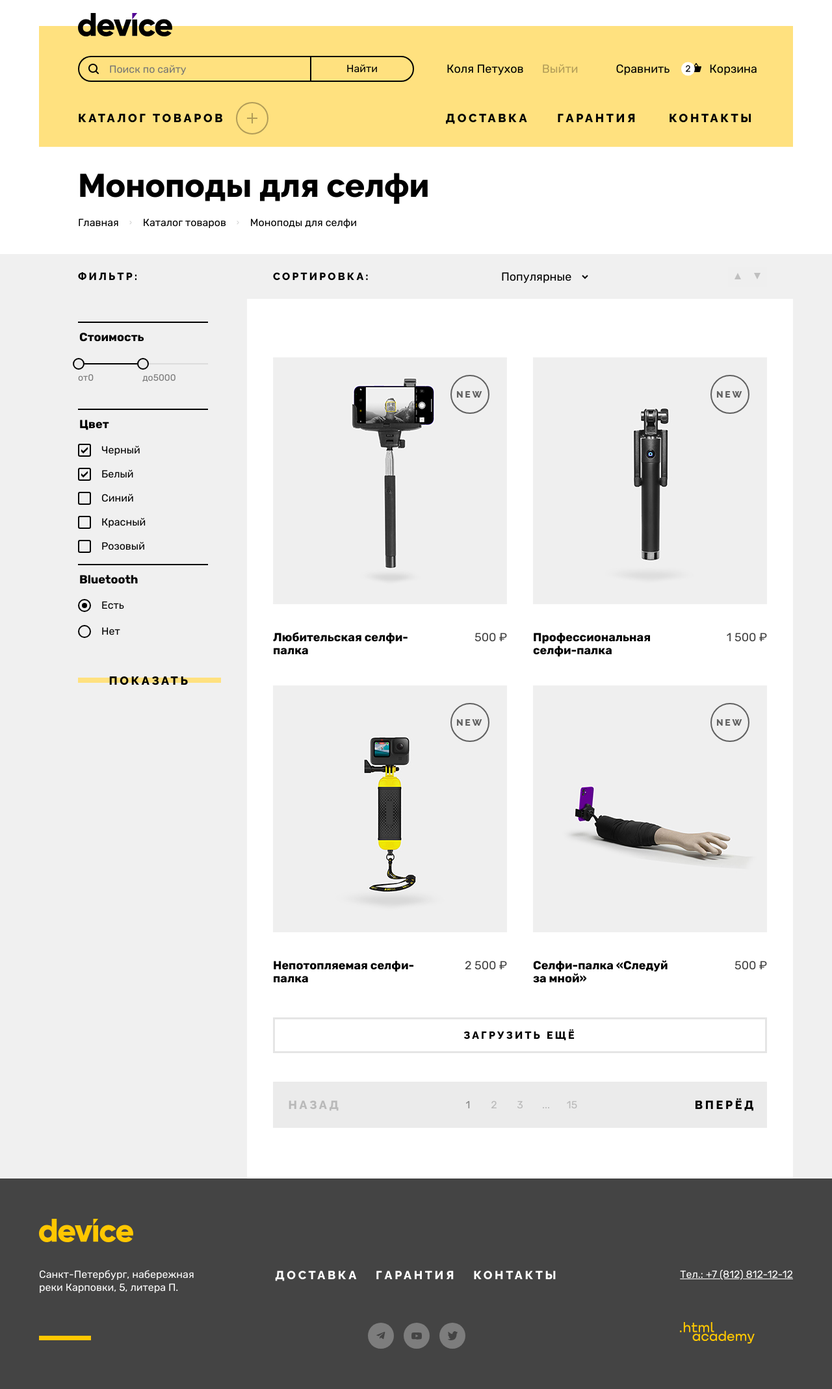
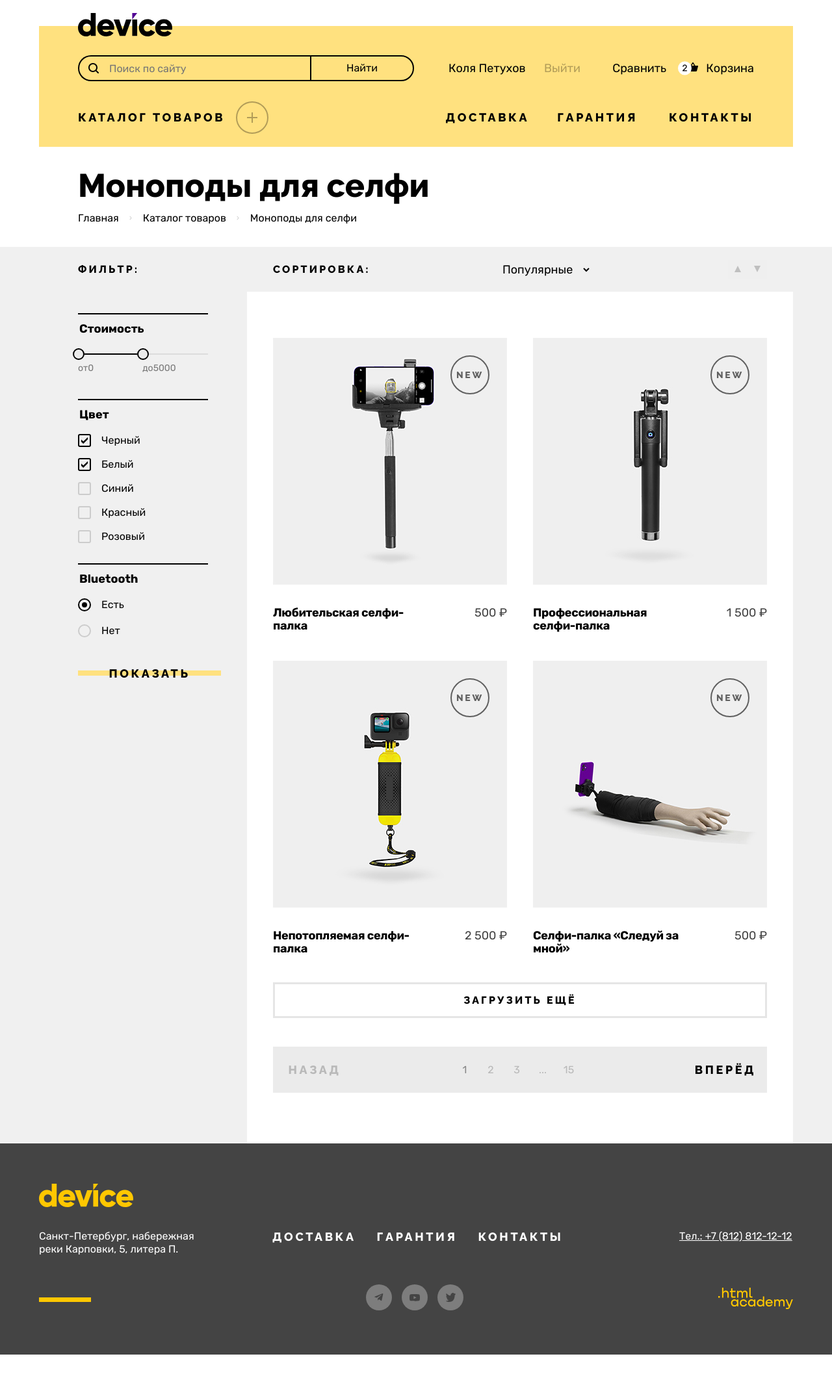
Before and after one commit to htmlacademy-htmlcss/2153301-device-35, a plain HTML site: page catalog.html in a window 1280 px wide. Shown: the whole page at 65% size. After the commit the page ends 2085 px from the top, so only its background shows below. Drawn offline with Linux system fonts and the light colour scheme.

Commit message:
17-40 вторник

```diff
--- a/catalog.html
+++ b/catalog.html
@@ -73,7 +73,8 @@
             </li>
             <li class="subcatalog-item"><a class="subcatalog-item-link style-1" href="#">Фитнес-браслеты</a></li>
             <li class="subcatalog-item"><a class="subcatalog-item-link style-1" href="#">Квадрокоптеры</a></li>
-            <li class="subcatalog-item"><a class="subcatalog-item-link style-1" href="catalog.html">Моноподы для селфи</a></li>
+            <li class="subcatalog-item"><a class="subcatalog-item-link style-1" href="catalog.html">Моноподы для
+                селфи</a></li>
             <li class="subcatalog-item"><a class="subcatalog-item-link style-1" href="#">Умные часы</a></li>
             <li class="subcatalog-item"><a class="subcatalog-item-link style-1" href="#"></a></li>
             <li class="subcatalog-item"><a class="subcatalog-item-link style-1" href="#">Экшн-камеры</a></li>
@@ -190,7 +191,7 @@
                     </label>
                   </li>
                   <li class="catalog-filter-item">
-                    <label class="control">
+                    <label class="control control-last">
                       <input type="checkbox" class="control-input visually-hidden" name="pink">
                       <span class="control-mark mark"></span><span class="mark">Розовый</span>
                       <span class="control-input-for-outline"></span>
--- a/styles/styles.css
+++ b/styles/styles.css
@@ -85,7 +85,7 @@ body {
   position: relative;
   display: flex;
   width: 1040px;
-  margin: 46px auto 30px;
+  margin: 45px auto 30px;
 }
 
 .search {
@@ -210,7 +210,7 @@ body {
   display: flex;
   justify-content: space-between;
   width: 100%;
-  margin: 5px;
+  margin: 5px 0;
   padding: 0;
   list-style-type: none;
   flex-wrap: wrap;
@@ -221,8 +221,8 @@ body {
 }
 
 .navigation-item-exit {
-  margin-left: 8px;
-  margin-right: auto;
+  margin-left: 0;
+  margin-right: 0;
 }
 
 
@@ -274,6 +274,7 @@ body {
   background-repeat: no-repeat;
   background-size: 13px 12px;
   background-position: 0 50%;
+  margin-left: 8px;
 }
 
 .navigation-compare-link {
@@ -435,6 +436,8 @@ body {
 
 .navigation-exit-link {
   color: rgba(0, 0, 0, 0.3);
+  padding-left: 18px;
+  padding-right: 27px;
 }
 
 .menu {
@@ -458,7 +461,6 @@ body {
 .menu-item-catalog {
   margin-right: auto;
   position: relative;
-
 }
 
 .menu-item-catalog:focus-within .subcatalog {
@@ -845,6 +847,12 @@ body {
   min-height: 60px;
   display: block;
   letter-spacing: -2%;
+}
+
+.list-product-item-caption-fitness-bracelets {
+  position: relative;
+  left: -3px;
+  width: 164px;
 }
 
 .services {
@@ -1375,7 +1383,7 @@ body {
 
 .link-device-logo-footer {
   display: inline-block;
-  margin: 62px auto 35px;
+  margin: 62px auto 30px;
 }
 
 .link-device-logo-footer:hover {
@@ -1396,12 +1404,12 @@ body {
 }
 
 .footer-column {
-  margin: 0 183px 0 auto;
+  margin: 0 auto 0 104px;
 }
 
 .logo-html-academy {
   display: block;
-  margin: 0 0 65px auto;
+  margin: 0 0 65px 60px;
 }
 
 .footer-content-address {
@@ -1423,7 +1431,7 @@ body {
 .services-page-footer {
   display: flex;
   justify-content: space-between;
-  width: 444px;
+  width: 470px;
   margin: 0;
   margin-bottom: 62px;
   padding: 0;
@@ -1433,7 +1441,7 @@ body {
 
 .services-page-footer-item-link {
   text-decoration: none;
-  padding: 4px;
+  padding: 16px;
   font-family: "Raleway", sans-serif;
   font-style: normal;
   font-weight: 800;
@@ -1509,7 +1517,7 @@ body {
 
 .contacts-phone-footer {
   display: block;
-  margin-bottom: 63px;
+  margin-bottom: 69px;
   color: #FFFFFF;
 }
 
@@ -1560,7 +1568,7 @@ body {
   font-size: 50px;
   line-height: 50px;
   margin-top: 35px;
-  margin-bottom: 16px;
+  margin-bottom: 9px;
 }
 
 .breadcrumbs {
@@ -1571,7 +1579,7 @@ body {
   margin: 0;
   list-style-type: none;
   flex-wrap: wrap;
-  margin-bottom: 34px;
+  margin-bottom: 30px;
 }
 
 .breadcrumbs-item:not(:last-child) {
@@ -1622,7 +1630,7 @@ body {
 
 .filter-title {
   display: inline-block;
-  margin: 25px 166px 60px 60px;
+  margin: 25px 166px 58px 60px;
   font-family: "Raleway", sans-serif;
   font-style: normal;
   font-weight: 800;
@@ -1634,7 +1642,7 @@ body {
 
 .filter-title-sort {
   display: inline-block;
-  margin: 25px 197px 25px 40px;
+  margin: 25px 199px 25px 40px;
   font-family: "Raleway", sans-serif;
   font-style: normal;
   font-weight: 800;
@@ -1660,7 +1668,7 @@ body {
 }
 
 .catalog-filter-group:first-child {
-  padding-top: 62px;
+  padding-top: 60px;
 }
 
 .catalog-filter-title {
@@ -1816,6 +1824,10 @@ body {
   cursor: pointer;
 }
 
+.control-last {
+  margin-bottom: 31px;
+}
+
 .control-input-for-outline {
   position: absolute;
   width: 20px;
@@ -1835,6 +1847,17 @@ body {
 
 .control-input:disabled ~ .mark {
   opacity: 0.1;
+}
+
+.control-mark {
+  box-sizing: border-box;
+  position: absolute;
+  top: 0;
+  left: 0;
+  width: 20px;
+  height: 20px;
+  border: 2px solid rgba(204, 204, 204, 1);
+  border-radius: 3px;
 }
 
 .control-input[type="checkbox"]:checked + .control-mark::before {
@@ -1848,40 +1871,35 @@ body {
   content: "";
 }
 
-.control-mark {
+.control-input[type="checkbox"]:checked + .control-mark {
+  border: 2px solid rgba(0, 0, 0, 1);
+}
+
+
+
+.control-input:focus-visible ~ .control-input-for-outline {
+  outline: 2px solid rgba(175, 79, 255, 1);
+  outline-offset: 2px;
+}
+
+.bluetooth-filter-item {
+  margin-bottom: 20px;
+}
+
+.control-radio {
+  position: relative;
+  padding-left: 36px;
+  cursor: pointer;
+}
+
+.bluetooth-mark {
   box-sizing: border-box;
   position: absolute;
   top: 0;
   left: 0;
   width: 20px;
   height: 20px;
-  border: 2px solid rgba(0, 0, 0, 1);
-  border-radius: 3px;
-}
-
-.control-input:focus-visible ~ .control-input-for-outline {
-  outline: 2px solid rgba(175, 79, 255, 1);
-  outline-offset: 2px;
-}
-
-.bluetooth-filter-item {
-  margin-bottom: 20px;
-}
-
-.control-radio {
-  position: relative;
-  padding-left: 36px;
-  cursor: pointer;
-}
-
-.bluetooth-mark {
-  box-sizing: border-box;
-  position: absolute;
-  top: 0;
-  left: 0;
-  width: 20px;
-  height: 20px;
-  border: 2px solid rgba(0, 0, 0, 1);
+  border: 2px solid rgba(204, 204, 204, 1);
   border-radius: 50%;
 }
 
@@ -1896,6 +1914,10 @@ body {
   border-radius: 50%;
 }
 
+.control-input-bluetooth[type="radio"]:checked + .bluetooth-mark {
+  border: 2px solid rgba(0, 0, 0, 1);
+}
+
 .control-radio:hover .mark {
   opacity: 0.6;
 }
@@ -1925,7 +1947,7 @@ body {
 .button-control {
   width: 220px;
   height: 40px;
-  margin: 45px auto;
+  margin: 35px auto;
   padding: 10px 23px;
   font-family: "Raleway", sans-serif;
   font-style: normal;
@@ -2032,22 +2054,6 @@ body {
   z-index: 1;
 }
 
-/*
-.top {
-  background-image: url("../images/sort.svg");
-  background-repeat: no-repeat;
-  background-position: 50%;
-  background-size: 11px 10px;
-}
-
-.bottom {
-  background-image: url("../images/sort.svg");
-  background-repeat: no-repeat;
-  background-position: 50%;
-  background-size: 11px 10px;
-  transform: rotate(-180deg)
-} */
-
 .polygon-top-bottom {
   fill: rgba(0, 0, 0, 0.2);
 }
@@ -2062,7 +2068,7 @@ body {
   grid-template-columns: 360px 360px;
   gap: 44px 40px;
   list-style-type: none;
-  margin: 90px 40px 50px;
+  margin: 71px 40px 42px;
   padding: 0;
   flex-wrap: wrap;
 }
@@ -2126,7 +2132,7 @@ body {
 }
 
 .product-card-image {
-  margin-bottom: 32px;
+  margin-bottom: 24px;
 }
 
 .product-card-container {
@@ -2139,6 +2145,7 @@ body {
   font-weight: 700;
   font-size: 18px;
   line-height: 20px;
+  letter-spacing: -0.02em;
   margin: 0;
   margin-right: auto;
   max-width: 226px;
@@ -2239,7 +2246,7 @@ body {
   align-items: center;
   width: 128px;
   height: 71px;
-  margin-right: auto;
+  margin-right: 147px;
 }
 
 .pagination-item-next {
```
Also changed, not shown: index.html (+10 -6 lines).
